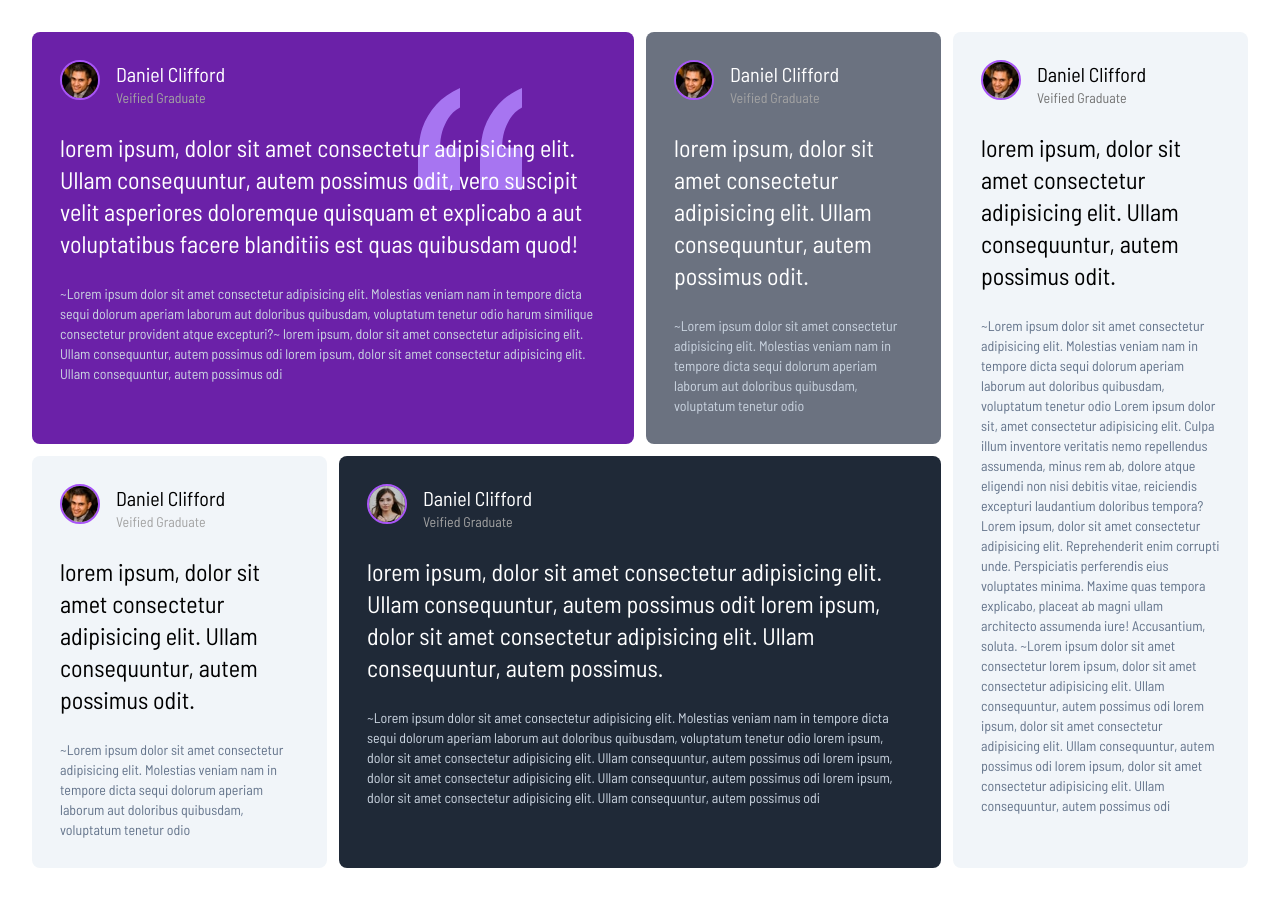
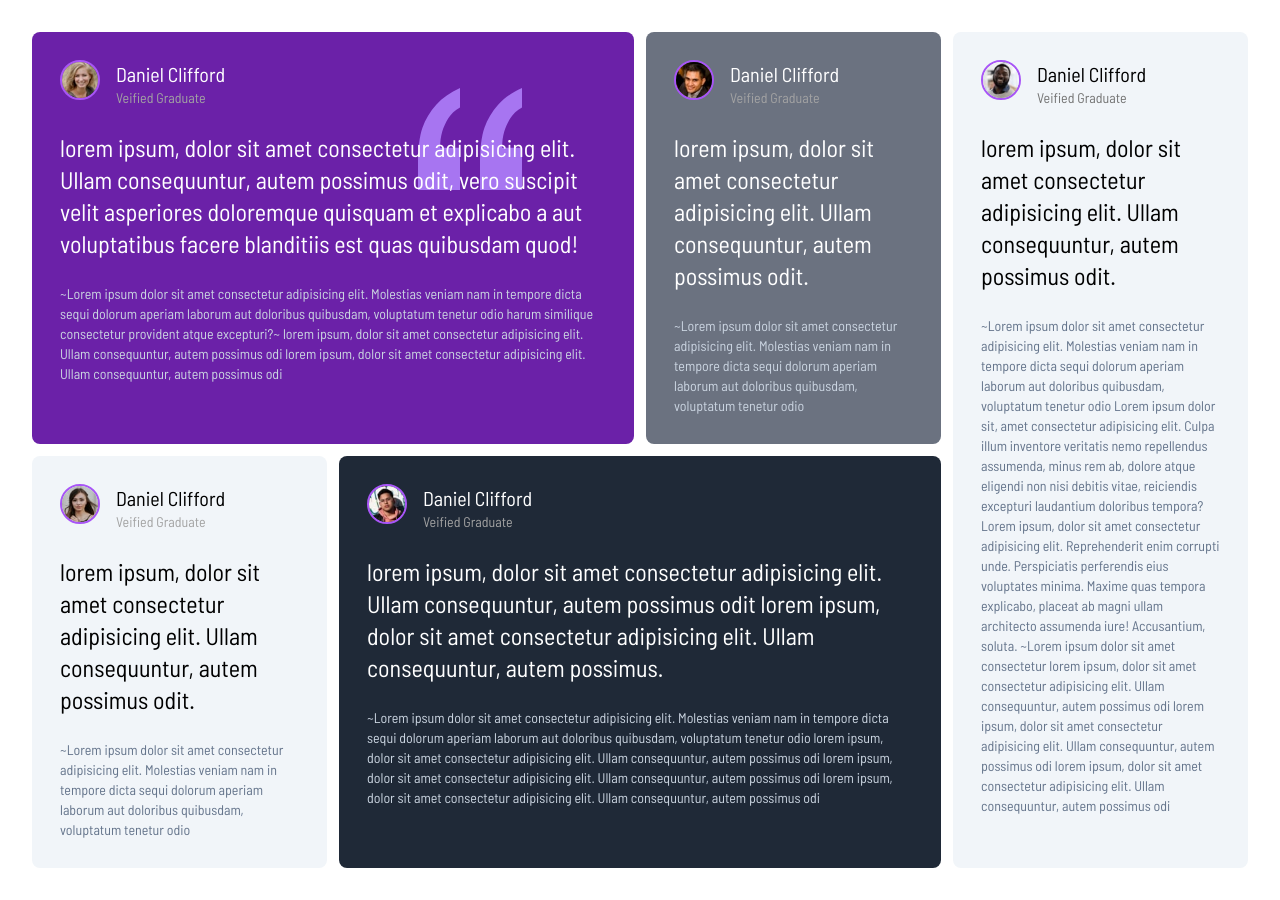
Before and after one commit to Sa3dMustafa/Tailwind-task5, a website: page index.html in a window 1280 px wide. Drawn offline with Linux system fonts and the light colour scheme.

Commit message:
Update index.html

```diff
--- a/index.html
+++ b/index.html
@@ -12,13 +12,13 @@
     <div class="grid grid-rows-2 lg:grid-rows-2 lg:grid-cols-4 grid-cols-1 gap-y-4 lg:gap-3 ">
         <div class="col-span-1 lg:col-span-2 row-span-2 lg:row-span-1 p-7 bg-purple-800 text-white rounded-lg relative order-1">
             <div class="info  flex mb-6">
-                <img class="w-10 h-10 rounded-full border-2 border-purple-500 mr-4" src="/images/image-daniel.jpg" alt="person1">
+                <img class="w-10 h-10 rounded-full border-2 border-purple-500 mr-4" src="images/image-jeanette.jpg" alt="person1">
                 <div class="flex flex-col justify-center">
                     <h4 class="text-xl">Daniel Clifford</h4>
                     <span class="text-sm text-neutral-400">Veified Graduate</span>
                 </div>
             </div>
-            <img class="absolute right-28 top-14 " src="/images/bg-pattern-quotation.svg" alt="">
+            <img class="absolute right-28 top-14 " src="images/bg-pattern-quotation.svg" alt="">
             <h5 class="text-2xl mb-6 relative z-3">lorem ipsum, dolor sit amet consectetur adipisicing elit. Ullam consequuntur, autem possimus odit, vero suscipit velit asperiores doloremque quisquam et explicabo a aut voluptatibus facere blanditiis est quas quibusdam quod!</h5>
             <P class="text-sm text-slate-300">
             ~Lorem ipsum dolor sit amet consectetur adipisicing elit. Molestias veniam nam in tempore dicta sequi dolorum aperiam laborum aut doloribus quibusdam, voluptatum tenetur odio harum similique consectetur provident atque excepturi?~
@@ -28,7 +28,7 @@
         </div>
         <div class="col-span-1 row-span-1 p-7 bg-gray-500 text-white rounded-lg order-2">
             <div class="info  flex mb-6">
-                <img class= " w-10 h-10 rounded-full border-2 border-purple-500 mr-4" src="/images/image-daniel.jpg" alt="person1">
+                <img class= " w-10 h-10 rounded-full border-2 border-purple-500 mr-4" src="images/image-daniel.jpg" alt="person1">
                 <div class="flex flex-col justify-center">
                     <h4 class="text-xl">Daniel Clifford</h4>
                     <span class="text-sm text-neutral-400">Veified Graduate</span>
@@ -41,7 +41,7 @@
         </div>
         <div class="col-span-1 row-span-2 lg:row-span-2 p-7 bg-slate-100 rounded-lg text-black order-3">
             <div class="info  flex mb-6">
-                <img class= " w-10 h-10 rounded-full border-2 border-purple-500 mr-4" src="/images/image-daniel.jpg" alt="person1">
+                <img class= " w-10 h-10 rounded-full border-2 border-purple-500 mr-4" src="images/image-jonathan.jpg" alt="person1">
                 <div class="flex flex-col justify-center">
                     <h4 class="text-xl">Daniel Clifford</h4>
                     <span class="text-sm text-neutral-500">Veified Graduate</span>
@@ -62,7 +62,7 @@
         </div>
         <div class="col-span-1 lg:clo-span-2 row-span-1 lg:row-span-1 p-7 bg-slate-100 rounded-lg text-black order-5 lg:order-4">
             <div class="info  flex mb-6">
-                <img class="w-10 h-10 rounded-full border-2 border-purple-500 mr-4" src="/images/image-daniel.jpg" alt="person1">
+                <img class="w-10 h-10 rounded-full border-2 border-purple-500 mr-4" src="images/image-kira.jpg" alt="person1">
                 <div class="flex flex-col justify-center">
                     <h4 class="text-xl">Daniel Clifford</h4>
                     <span class="text-sm text-neutral-400">Veified Graduate</span>
@@ -75,7 +75,7 @@
         </div>
         <div class="col-span-1 lg:col-span-2 row-span-1 p-7 bg-gray-800 text-white rounded-lg order-4 lg:order-5">
             <div class="info  flex mb-6">
-                <img class= " w-10 h-10 rounded-full border-2 border-purple-500 mr-4" src="/images/image-kira.jpg" alt="person1">
+                <img class= " w-10 h-10 rounded-full border-2 border-purple-500 mr-4" src="images/image-patrick.jpg" alt="person1">
                 <div class="flex flex-col justify-center">
                     <h4 class="text-xl">Daniel Clifford</h4>
                     <span class="text-sm text-neutral-400">Veified Graduate</span>
```
